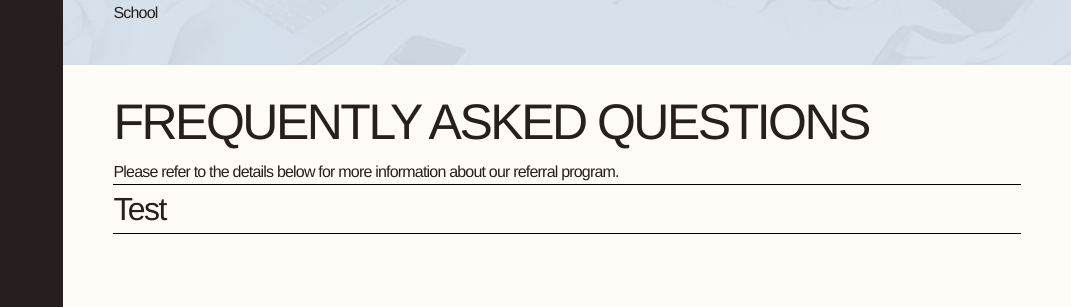
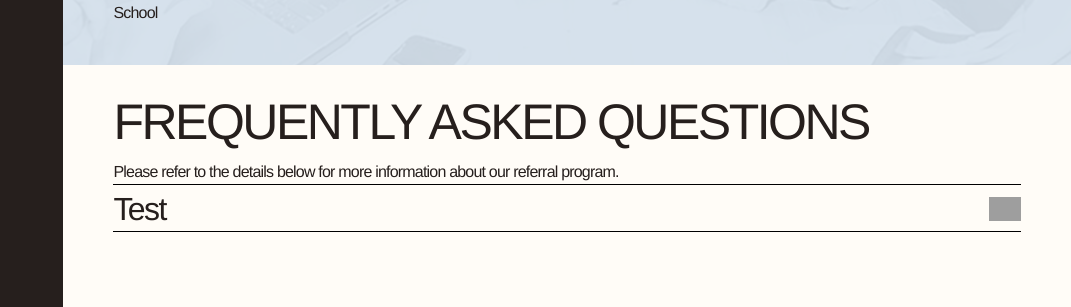
Before and after one commit to Marcy-Referrals/app, a Next.js app: page / in a window 1280 px wide. Shown: the part 2862-3169 px from the top of the page, without its empty margins (209-1280 px from the left). Built offline with nearby package versions, Linux system fonts and the light colour scheme; grey boxes are pictures that could not be loaded; a web font is replaced by a local one.

Commit message:
Accordian component

```diff
--- a/app/components/ui/Accordian.tsx
+++ b/app/components/ui/Accordian.tsx
@@ -1,11 +1,24 @@
+"use client";
+import { useState, useEffect } from "react";
 
+function Accordian({ title, body }: { title: string; body: string }) {
+  const [isOpen, setIsOpen] = useState(false);
 
-function Accordian({title, body}: {title: string, body: string}) {
   return (
-    <div className="border-y  border-black">
-      <h1 className="text-[2rem]">{title}</h1>
+    <div
+      onClick={() => setIsOpen(!isOpen)}
+      className={`border-y ${
+        isOpen? "max-h-[10rem]  " :  "  max-h-[3rem] "
+      } overflow-hidden   border-black`}
+    >
+      <div className="flex justify-between">
+        <h1 className="text-[2rem]">{title}</h1>
+        <img src={ isOpen? "https://www.iconpacks.net/icons/2/free-minus-icon-3108-thumb.png" :'https://icons.veryicon.com/png/o/miscellaneous/o2o-middle-school-project/plus-104.png'} className="h-[1.5rem] duration-300 self-center "></img>
+      </div>
+
+      <p>{body}</p>
     </div>
-  )
+  );
 }
 
-export default Accordian
+export default Accordian;
```
